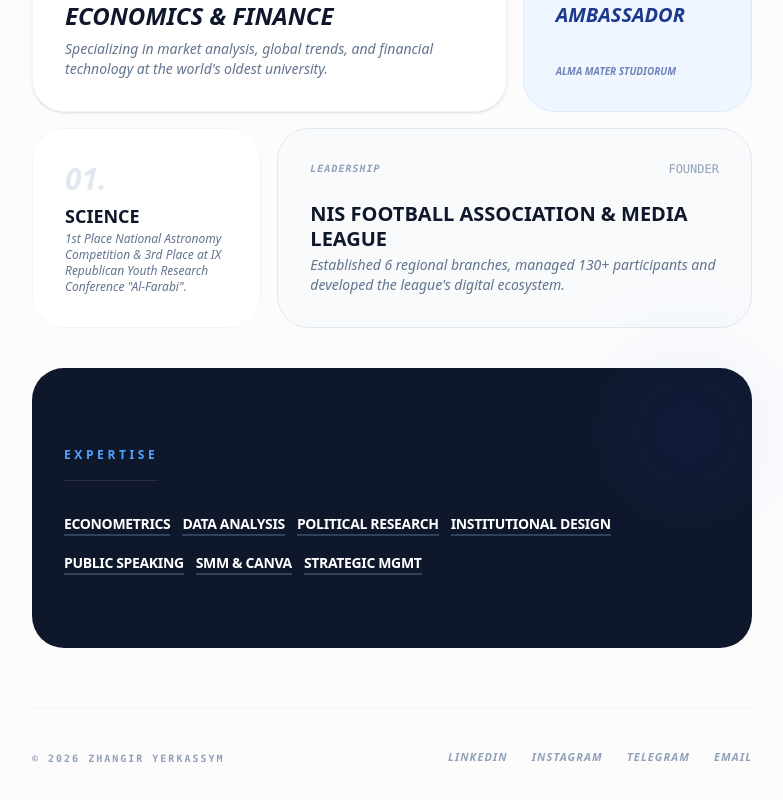
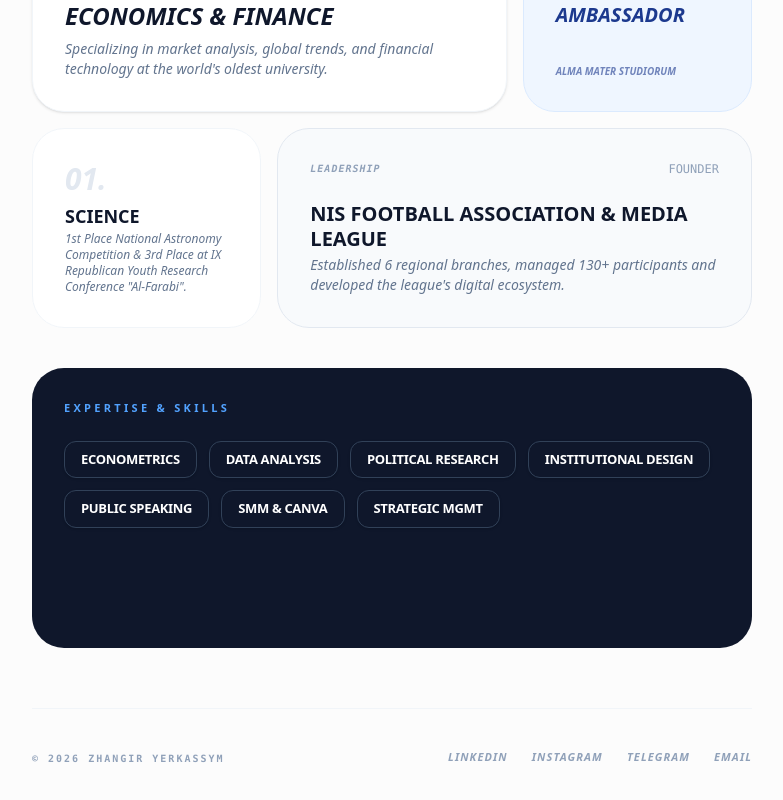
Before and after one commit to JuneiBrunei/jonyportfolio, a Next.js app: page / in a window 1280 px wide. Shown: the part 575-1375 px from the top of the page, without its empty margins (248-1031 px from the left). Built offline with nearby package versions, Linux system fonts and the light colour scheme.

Commit message:
final site version

```diff
--- a/app/page.tsx
+++ b/app/page.tsx
@@ -82,17 +82,12 @@ export default function Home() {
           </div>
         </div>
 
-        {/* 1. Убираем justify-between, ставим justify-center для плотности */}
-<div className="md:col-span-1 p-8 rounded-[2rem] bg-slate-900 text-white flex flex-col justify-center relative min-h-[280px] group transition-all duration-500 hover:shadow-xl hover:shadow-blue-900/10">
-
+        <div className="md:col-span-1 p-8 rounded-[2rem] bg-slate-900 text-white flex flex-col relative min-h-[280px]">
   <div className="relative z-10">
-    {/* 2. Делаем заголовок чуть ярче и крупнее */}
-    <h2 className="text-[12px] font-black uppercase tracking-[0.3em] text-blue-400 mb-8 border-b border-white/10 pb-4 inline-block">
-      Expertise
+    <h2 className="text-[11px] font-bold uppercase tracking-[0.3em] text-blue-400 mb-6">
+      Expertise & Skills
     </h2>
-
-    {/* 3. Увеличиваем межстрочный интервал (gap-4) и размер текста */}
-    <div className="flex flex-wrap gap-x-3 gap-y-4">
+    <div className="flex flex-wrap gap-3">
       {[
         'Econometrics',
         'Data analysis',
@@ -104,18 +99,14 @@ export default function Home() {
       ].map((skill) => (
         <span
           key={skill}
-          className="text-[14px] px-0 border-b-2 border-slate-700 font-bold uppercase tracking-tight hover:text-blue-400 hover:border-blue-400 transition-all duration-300 cursor-default"
+          className="text-[13px] px-4 py-2 border border-slate-700 rounded-xl font-bold uppercase tracking-tight hover:bg-blue-600 hover:border-blue-600 transition-all duration-300 cursor-default shadow-sm"
         >
           {skill}
         </span>
       ))}
     </div>
   </div>
-
-  {/* 4. Вместо надписей добавим легкий градиент в углу для объема */}
-  <div className="absolute top-0 right-0 w-32 h-32 bg-blue-600/10 blur-[50px] rounded-full"></div>
 </div>
-
         {/* Footer */}
         <footer className="mt-15 pt-10 border-t border-slate-100 flex flex-col md:flex-row justify-between items-center gap-6 text-slate-400 font-bold">
           <div className="text-[10px] font-mono uppercase tracking-[0.2em]">
```
